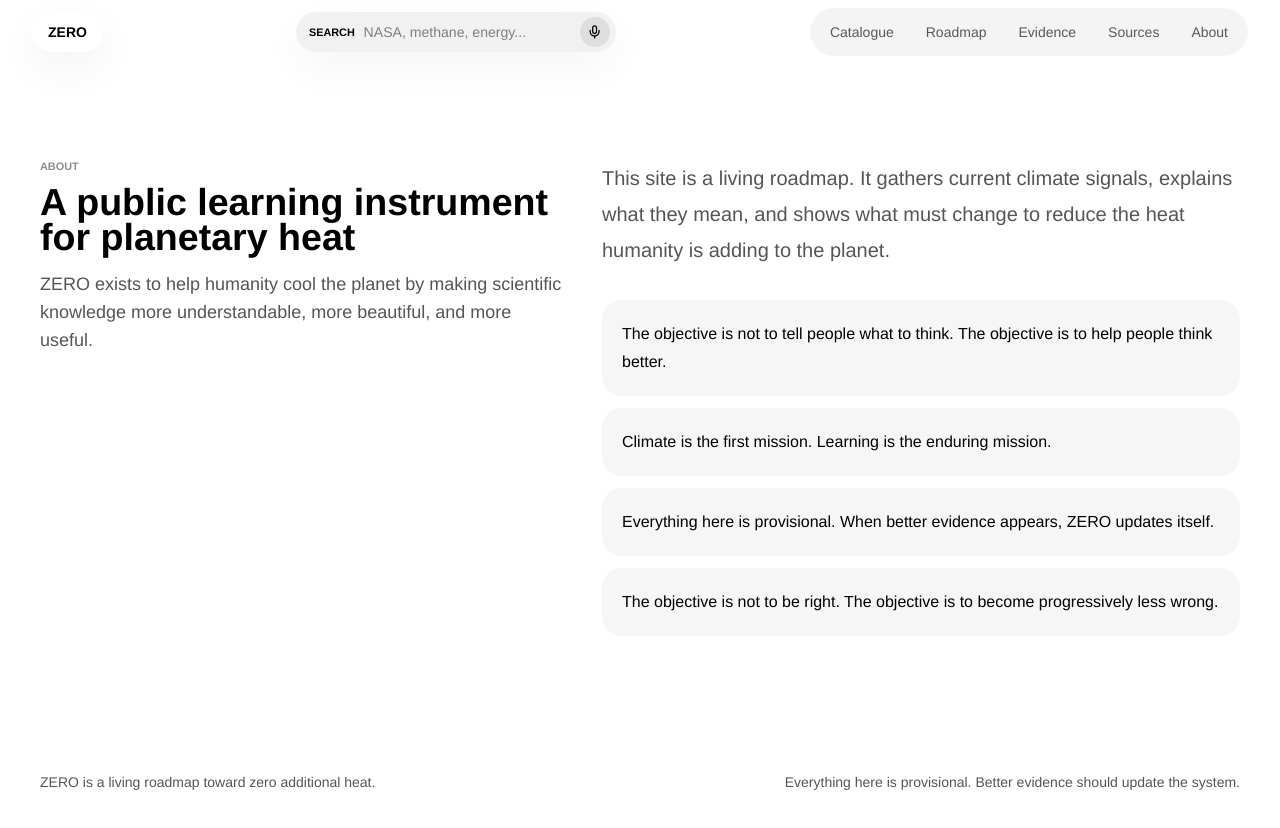
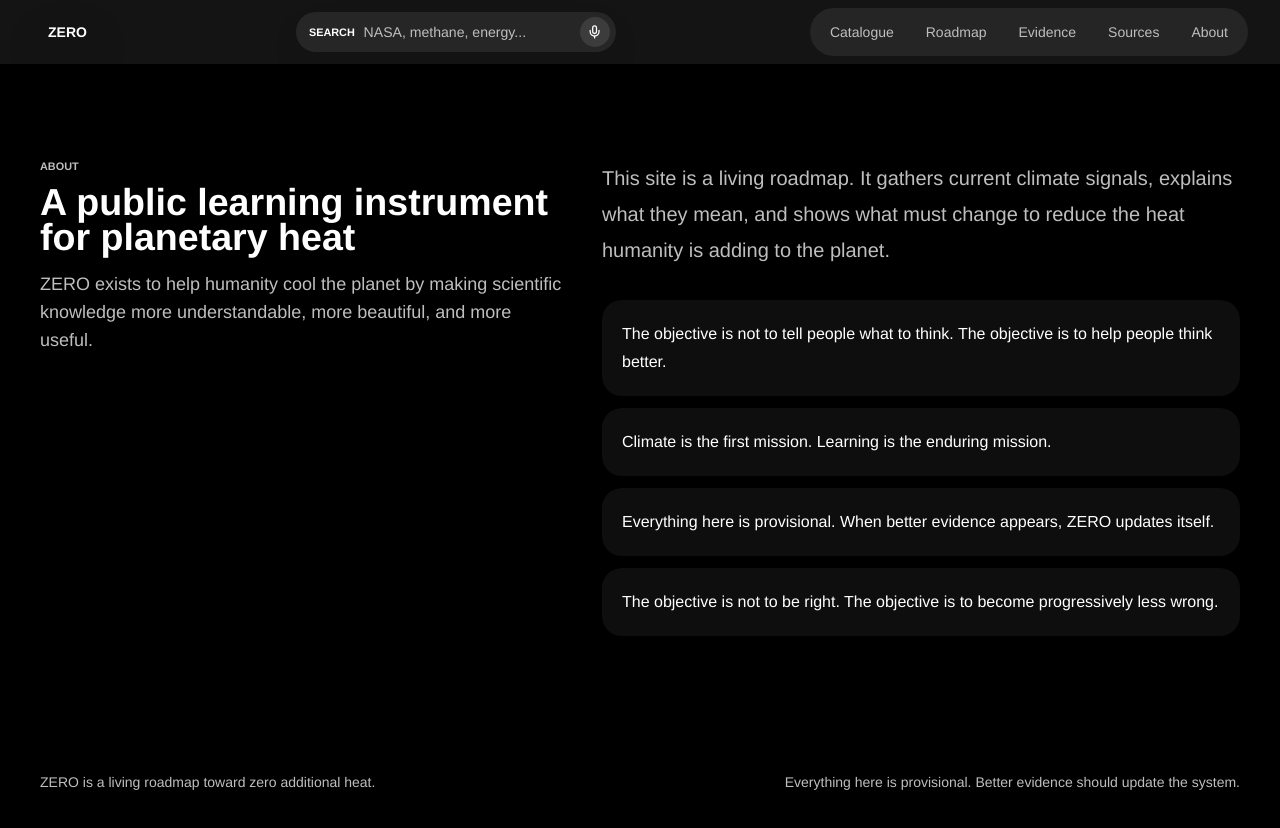
Before and after one commit to pierreconsorti/ZERO, a Next.js app: page /about in a window 1280 px wide. Shown: the top 828 px of the page. Built offline with nearby package versions, Linux system fonts and the light colour scheme.

Commit message:
Stabilize black-first ZERO V1

```diff
--- a/app/globals.css
+++ b/app/globals.css
@@ -3,16 +3,31 @@
 @tailwind utilities;
 
 :root {
+  color-scheme: dark;
+  background: #000000;
+  color: #ffffff;
+  --font-zero-sans: "Helvetica Now", "Helvetica Now Display", "Helvetica Neue",
+    Helvetica, Arial, ui-sans-serif, system-ui, -apple-system, sans-serif;
+  --zero-page-bg-rgb: 0 0 0;
+  --zero-page-fg-rgb: 255 255 255;
+  --zero-muted-rgb: 190 190 190;
+  --zero-panel-rgb: 14 14 14;
+  --zero-card-bg-rgb: 20 20 20;
+  --zero-rule-rgb: 46 46 46;
+  font-synthesis-weight: none;
+  text-rendering: optimizeLegibility;
+}
+
+:root[data-theme="light"] {
   color-scheme: light;
   background: #ffffff;
   color: #000000;
-  --font-zero-sans: "Helvetica Now", "Helvetica Now Display", "Helvetica Neue",
-    Helvetica, Arial, ui-sans-serif, system-ui, -apple-system, sans-serif;
   --zero-page-bg-rgb: 255 255 255;
   --zero-page-fg-rgb: 0 0 0;
+  --zero-muted-rgb: 85 85 85;
+  --zero-panel-rgb: 246 246 246;
   --zero-card-bg-rgb: 255 255 255;
-  font-synthesis-weight: none;
-  text-rendering: optimizeLegibility;
+  --zero-rule-rgb: 236 236 236;
 }
 
 * {
@@ -20,7 +35,7 @@
 }
 
 html {
-  background-color: #ffffff;
+  background-color: rgb(var(--zero-page-bg-rgb));
   scroll-behavior: smooth;
   scroll-padding-top: 5rem;
 }
@@ -29,8 +44,8 @@
   margin: 0;
   min-height: 100vh;
   overflow-x: hidden;
-  background-color: #ffffff;
-  color: #000000;
+  background-color: rgb(var(--zero-page-bg-rgb));
+  color: rgb(var(--zero-page-fg-rgb));
   font-family: var(--font-zero-sans);
   font-feature-settings:
     "kern" 1,
@@ -72,6 +87,13 @@
   background: rgb(var(--zero-page-fg-rgb) / 0.16);
 }
 
+html.theme-switching,
+html.theme-switching *,
+html.theme-switching *::before,
+html.theme-switching *::after {
+  transition: none !important;
+}
+
 .text-balance {
   text-wrap: balance;
 }
@@ -106,46 +128,46 @@
 
   .soft-section {
     border-radius: 2.5rem;
-    background: #f6f6f6;
+    background: rgb(var(--zero-panel-rgb));
     box-shadow: 0 30px 100px rgba(0, 0, 0, 0.055);
   }
 
   .object-card {
     border-radius: 2rem;
-    background: #ffffff;
+    background: rgb(var(--zero-card-bg-rgb));
     box-shadow: 0 24px 80px rgba(0, 0, 0, 0.055);
   }
 
   .pill-control {
     border-radius: 999px;
-    background: rgba(0, 0, 0, 0.055);
-    color: rgba(0, 0, 0, 0.72);
+    background: rgb(var(--zero-page-fg-rgb) / 0.09);
+    color: rgb(var(--zero-page-fg-rgb));
   }
 
   .pill-control-light {
     border-radius: 999px;
-    background: rgba(255, 255, 255, 0.82);
-    color: rgba(0, 0, 0, 0.72);
+    background: rgb(var(--zero-card-bg-rgb) / 0.88);
+    color: rgb(var(--zero-page-fg-rgb));
     box-shadow: 0 16px 42px rgba(0, 0, 0, 0.055);
   }
 
   .pill-control-dark {
     border-radius: 999px;
-    background: #000000;
-    color: #ffffff;
+    background: rgb(var(--zero-page-fg-rgb));
+    color: rgb(var(--zero-page-bg-rgb));
   }
 
   .metadata-pill {
     border-radius: 999px;
-    background: rgba(0, 0, 0, 0.055);
-    color: rgba(0, 0, 0, 0.62);
+    background: rgb(var(--zero-page-fg-rgb) / 0.09);
+    color: rgb(var(--zero-page-fg-rgb));
     cursor: default;
   }
 
   .metadata-tile {
     border-radius: 1.25rem;
-    background: rgba(0, 0, 0, 0.045);
-    color: rgba(0, 0, 0, 0.72);
+    background: rgb(var(--zero-page-fg-rgb) / 0.075);
+    color: rgb(var(--zero-page-fg-rgb));
     cursor: default;
   }
 
@@ -156,8 +178,66 @@
     letter-spacing: 0;
     line-height: 1.2;
     text-transform: uppercase;
-    color: rgba(0, 0, 0, 0.45);
+    color: rgb(var(--zero-muted-rgb));
   }
+}
+
+.atmospheric-panel {
+  background-color: rgb(var(--zero-panel-rgb));
+  color: rgb(var(--zero-page-fg-rgb));
+}
+
+header {
+  background-color: rgb(var(--zero-page-bg-rgb) / 0.86);
+  color: rgb(var(--zero-page-fg-rgb));
+}
+
+.text-black,
+.text-zero-ink {
+  color: rgb(var(--zero-page-fg-rgb));
+}
+
+.text-zero-muted,
+[class*="text-black/"] {
+  color: rgb(var(--zero-muted-rgb));
+}
+
+.text-white {
+  color: rgb(var(--zero-page-bg-rgb));
+}
+
+.bg-white,
+[class*="bg-white/"] {
+  background-color: rgb(var(--zero-card-bg-rgb));
+}
+
+[class~="bg-[#f6f6f6]"],
+[class~="bg-[#f4f4f4]"] {
+  background-color: rgb(var(--zero-panel-rgb));
+}
+
+.bg-black,
+[class*="bg-black/"] {
+  background-color: rgb(var(--zero-page-fg-rgb));
+}
+
+[class~="bg-black"],
+[class~="bg-black"] * {
+  color: rgb(var(--zero-page-bg-rgb));
+}
+
+[class~="bg-black/[0.035]"],
+[class~="bg-black/[0.045]"],
+[class~="bg-black/[0.055]"] {
+  background-color: rgb(var(--zero-page-fg-rgb) / 0.07);
+}
+
+.border-zero-rule {
+  border-color: rgb(var(--zero-rule-rgb));
+}
+
+.decoration-black\/20 {
+  text-decoration-color: rgb(var(--zero-page-fg-rgb) / 0.2);
 }
 
 .search-composite-control {
@@ -168,15 +248,15 @@
   align-items: center;
   gap: 0.45rem;
   border-radius: 999px;
-  background: rgba(0, 0, 0, 0.055);
-  color: #000000;
+  background: rgb(var(--zero-page-fg-rgb) / 0.08);
+  color: rgb(var(--zero-page-fg-rgb));
   box-shadow: 0 16px 42px rgba(0, 0, 0, 0.045);
   padding: 0.32rem 0.42rem 0.32rem 0.78rem;
 }
 
 .search-composite-control:focus-within {
   box-shadow:
-    0 0 0 2px rgba(0, 0, 0, 0.18),
+    0 0 0 2px rgb(var(--zero-page-fg-rgb) / 0.18),
     0 16px 42px rgba(0, 0, 0, 0.045);
 }
 
@@ -186,7 +266,7 @@
   font-weight: 650;
   line-height: 1;
   text-transform: uppercase;
-  color: #000000;
+  color: rgb(var(--zero-page-fg-rgb));
 }
 
 .search-composite-control input {
@@ -194,7 +274,7 @@
   flex: 1 1 auto;
   border: 0;
   background: transparent;
-  color: #000000;
+  color: rgb(var(--zero-page-fg-rgb));
   font: inherit;
   font-size: 0.88rem;
   line-height: 1.2;
@@ -203,15 +283,15 @@
 }
 
 .search-composite-control input::placeholder {
-  color: rgba(0, 0, 0, 0.48);
+  color: rgb(var(--zero-muted-rgb));
 }
 
 .search-composite-control button {
   flex: 0 0 auto;
   border: 0;
   border-radius: 999px;
-  background: rgba(0, 0, 0, 0.08);
-  color: #000000;
+  background: rgb(var(--zero-page-fg-rgb) / 0.1);
+  color: rgb(var(--zero-page-fg-rgb));
   cursor: pointer;
   font: inherit;
   font-size: 0.75rem;
@@ -228,8 +308,8 @@
 }
 
 .search-composite-control .search-voice-button[aria-pressed="true"] {
-  background: rgba(0, 0, 0, 0.16);
-  box-shadow: 0 0 0 4px rgba(0, 0, 0, 0.07);
+  background: rgb(var(--zero-page-fg-rgb) / 0.16);
+  box-shadow: 0 0 0 4px rgb(var(--zero-page-fg-rgb) / 0.07);
 }
 
 .search-composite-control .search-voice-button svg {
@@ -246,7 +326,7 @@
   display: grid;
   gap: 0.35rem;
   border-radius: 1.1rem;
-  background: rgba(255, 255, 255, 0.96);
+  background: rgb(var(--zero-card-bg-rgb) / 0.96);
   box-shadow: 0 24px 90px rgba(0, 0, 0, 0.12);
   padding: 0.45rem;
 }
@@ -255,21 +335,21 @@
   display: grid;
   gap: 0.28rem;
   border-radius: 0.85rem;
-  background: rgba(0, 0, 0, 0.045);
+  background: rgb(var(--zero-page-fg-rgb) / 0.07);
   padding: 0.7rem 0.8rem;
 }
 
 .search-result-item span,
 .search-result-item small,
 .search-results-panel p {
-  color: #000000;
+  color: rgb(var(--zero-page-fg-rgb));
   font-size: 0.72rem;
   line-height: 1.3;
   margin: 0;
 }
 
 .search-result-item strong {
-  color: #000000;
+  color: rgb(var(--zero-page-fg-rgb));
   font-size: 0.88rem;
   font-weight: 650;
   line-height: 1.12;
@@ -279,14 +359,6 @@
   border: 0;
   font-family: var(--font-zero-sans);
   letter-spacing: 0;
-}
-
-.zero-field-overlay {
-  position: fixed;
-  inset: 0;
-  z-index: 80;
-  pointer-events: none;
-  background: #000000;
 }
 
 :target {
--- a/components/search-composite-input.tsx
+++ b/components/search-composite-input.tsx
@@ -1,6 +1,6 @@
 "use client";
 
-import { useCallback, useEffect, useMemo, useRef, useState } from "react";
+import { useCallback, useEffect, useId, useMemo, useRef, useState } from "react";
 import { roadmapLevers } from "@/lib/content";
 import { sourceRegistry } from "@/lib/sources";
 
@@ -95,6 +95,7 @@
 }
 
 export function SearchCompositeInput() {
+  const inputId = useId();
   const [term, setTerm] = useState("");
   const [voiceMessage, setVoiceMessage] = useState("");
   const [isListening, setIsListening] = useState(false);
@@ -205,12 +206,12 @@
         handleSubmit();
       }}
     >
-      <label htmlFor="zero-search" className="sr-only">
+      <label htmlFor={inputId} className="sr-only">
         Search authoritative climate sources
       </label>
       <span aria-hidden="true">Search</span>
       <input
-        id="zero-search"
+        id={inputId}
         type="search"
         value={term}
         placeholder="NASA, methane, energy..."
--- a/components/site-header.tsx
+++ b/components/site-header.tsx
@@ -1,7 +1,7 @@
 "use client";
 
 import Link from "next/link";
-import { useEffect, useRef, useState } from "react";
+import { useState, useSyncExternalStore } from "react";
 import { SearchCompositeInput } from "./search-composite-input";
 
 const navItems = [
@@ -12,38 +12,78 @@
   { href: "/about", label: "About" }
 ] as const;
 
+type ThemeMode = "black" | "white";
+
+const themeStorageKey = "zero-theme-mode";
+const themeChangeEvent = "zero-theme-mode-change";
+let fallbackThemeMode: ThemeMode = "black";
+
+function getStoredThemeMode(): ThemeMode {
+  if (typeof window === "undefined") {
+    return "black";
+  }
+
+  try {
+    return window.localStorage.getItem(themeStorageKey) === "white"
+      ? "white"
+      : "black";
+  } catch {
+    return fallbackThemeMode;
+  }
+}
+
+function subscribeToThemeChange(onStoreChange: () => void) {
+  if (typeof window === "undefined") {
+    return () => {};
+  }
+
+  const handleChange = () => onStoreChange();
+
+  window.addEventListener(themeChangeEvent, handleChange);
+  window.addEventListener("storage", handleChange);
+
+  return () => {
+    window.removeEventListener(themeChangeEvent, handleChange);
+    window.removeEventListener("storage", handleChange);
+  };
+}
+
+function applyTheme(mode: ThemeMode) {
+  const root = document.documentElement;
+
+  root.classList.add("theme-switching");
+
+  if (mode === "white") {
+    root.dataset.theme = "light";
+  } else {
+    delete root.dataset.theme;
+  }
+
+  window.requestAnimationFrame(() => {
+    root.classList.remove("theme-switching");
+  });
+}
+
 export function SiteHeader() {
   const [menuOpen, setMenuOpen] = useState(false);
-  const [fieldOpen, setFieldOpen] = useState(false);
-  const closeTimerRef = useRef<number | null>(null);
+  const themeMode = useSyncExternalStore(
+    subscribeToThemeChange,
+    getStoredThemeMode,
+    () => "black"
+  );
 
-  useEffect(() => {
-    return () => {
-      if (closeTimerRef.current) {
-        window.clearTimeout(closeTimerRef.current);
-      }
-    };
-  }, []);
+  const toggleTheme = () => {
+    const nextMode = themeMode === "black" ? "white" : "black";
 
-  const openField = () => {
-    if (closeTimerRef.current) {
-      window.clearTimeout(closeTimerRef.current);
-      closeTimerRef.current = null;
+    fallbackThemeMode = nextMode;
+    applyTheme(nextMode);
+    try {
+      window.localStorage.setItem(themeStorageKey, nextMode);
+    } catch {
+      // The visual toggle should still work if storage is unavailable.
     }
-
+    window.dispatchEvent(new Event(themeChangeEvent));
     setMenuOpen(false);
-    setFieldOpen(true);
-  };
-
-  const closeField = () => {
-    if (closeTimerRef.current) {
-      window.clearTimeout(closeTimerRef.current);
-    }
-
-    closeTimerRef.current = window.setTimeout(() => {
-      setFieldOpen(false);
-      closeTimerRef.current = null;
-    }, 160);
   };
 
   return (
@@ -52,31 +92,16 @@
         <div className="flex flex-wrap items-center justify-between gap-2 sm:gap-3">
           <button
             type="button"
-            aria-label="Show ZERO field"
+            aria-label="Toggle black and white mode"
+            aria-pressed={themeMode === "white"}
             className="zero-wordmark pill-control-light flex items-baseline gap-3 px-4 py-2 sm:py-2.5"
-            onPointerDown={openField}
-            onPointerUp={closeField}
-            onPointerCancel={closeField}
-            onPointerLeave={closeField}
-            onBlur={closeField}
-            onKeyDown={(event) => {
-              if (event.repeat) {
-                return;
-              }
-
-              if (event.key === " " || event.key === "Enter") {
-                openField();
-              }
-            }}
-            onKeyUp={(event) => {
-              if (event.key === " " || event.key === "Enter") {
-                closeField();
-              }
-            }}
+            onClick={toggleTheme}
           >
             <span className="text-sm font-semibold uppercase text-zero-ink">ZERO</span>
           </button>
-          <SearchCompositeInput />
+          <div className="hidden sm:block">
+            <SearchCompositeInput />
+          </div>
           <button
             type="button"
             aria-label={menuOpen ? "Close navigation menu" : "Open navigation menu"}
@@ -112,6 +137,9 @@
             aria-label="Mobile navigation"
             className="mt-2 grid gap-1 rounded-[1.5rem] bg-white/[0.92] p-2 shadow-quiet backdrop-blur-xl lg:hidden"
           >
+            <div className="px-1 pb-2 sm:hidden">
+              <SearchCompositeInput />
+            </div>
             {navItems.map((item) => (
               <Link
                 key={item.href}
@@ -125,7 +153,6 @@
           </nav>
         ) : null}
       </div>
-      {fieldOpen ? <div className="zero-field-overlay" aria-hidden="true" /> : null}
     </header>
   );
 }
```
Also changed, not shown: app/layout.tsx (+8 -0 lines).
